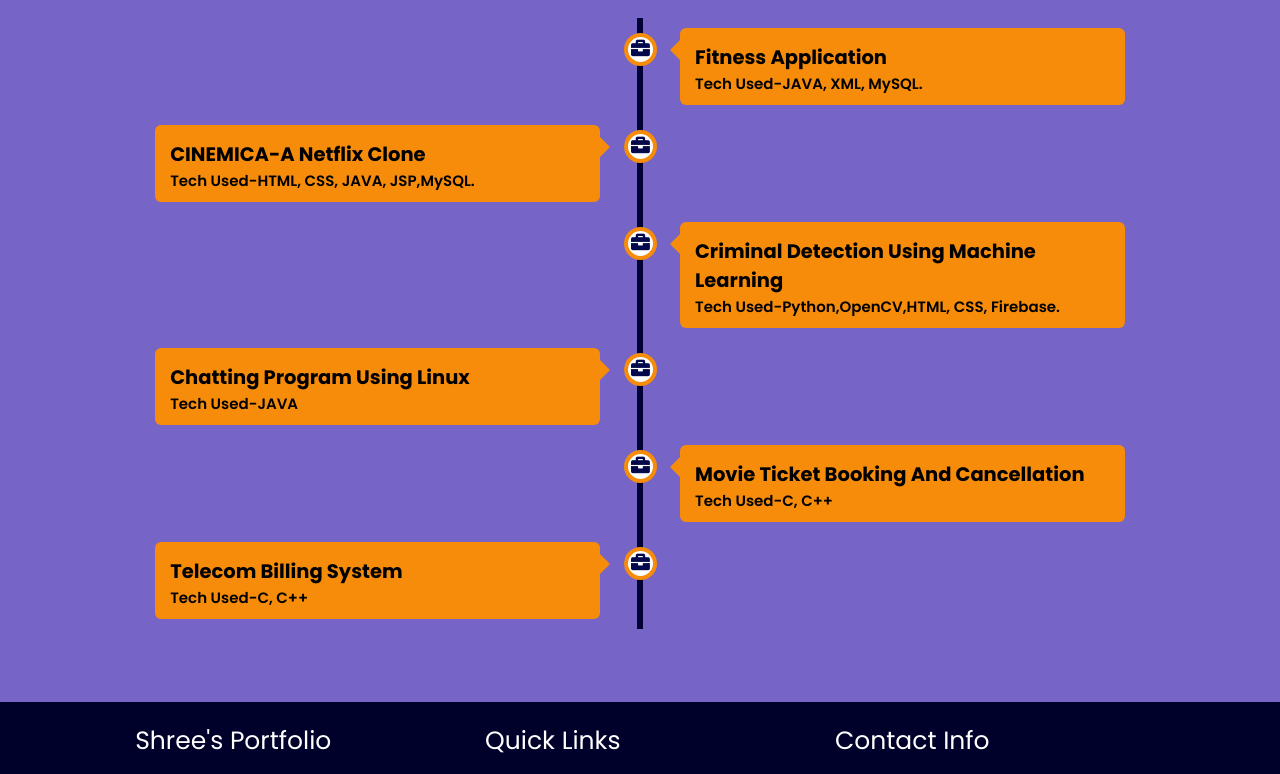
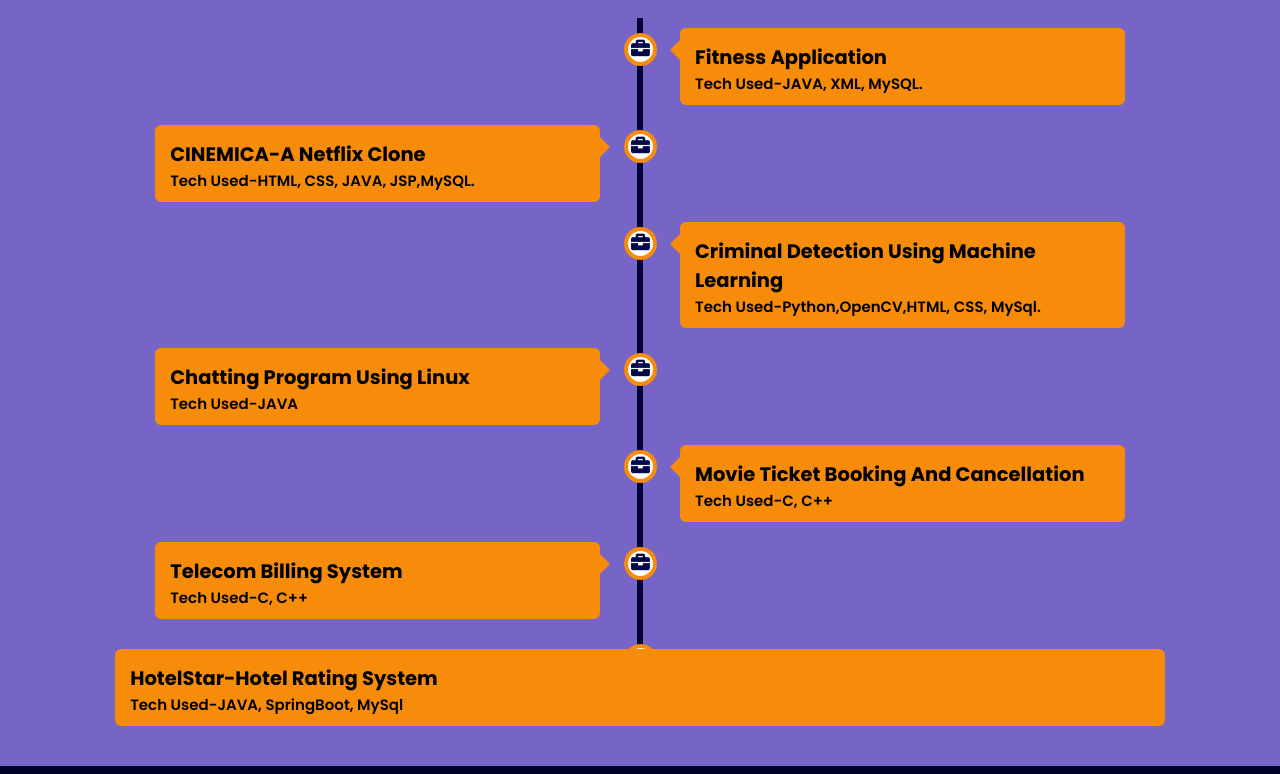
Before and after one commit to Shree2909/MyPortfolio, a plain HTML site: page experience/indexx.html in a window 1280 px wide. Shown: the part 148-922 px from the top of the page. Drawn offline with nearby package versions, Linux system fonts and the light colour scheme.

Commit message:
Updated project

```diff
--- a/experience/indexx.html
+++ b/experience/indexx.html
@@ -69,7 +69,7 @@
           <h2>Criminal Detection Using Machine Learning</h2>
         </div>
         <div class="desc">
-            <h3>Tech Used-Python,OpenCV,HTML, CSS, Firebase.</h3>
+            <h3>Tech Used-Python,OpenCV,HTML, CSS, MySql.</h3>
         </div>
       </div>
     </div>
@@ -103,6 +103,17 @@
         </div>
         <div class="desc">
             <h3>Tech Used-C, C++</h3>
+        </div>
+      </div>
+    </div>
+
+    <div class="container right"></div>
+      <div class="content">
+        <div class="tag">
+          <h2>HotelStar-Hotel Rating System</h2>
+        </div>
+        <div class="desc">
+            <h3>Tech Used-JAVA, SpringBoot, MySql</h3>
         </div>
       </div>
     </div>
```
